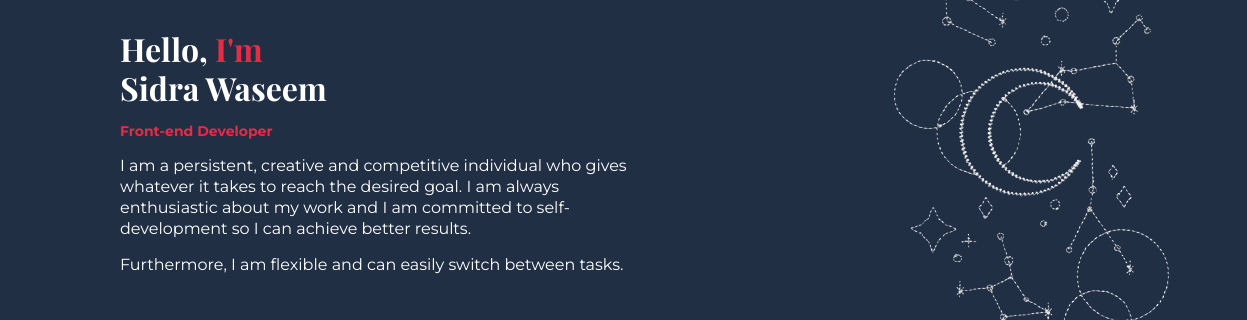
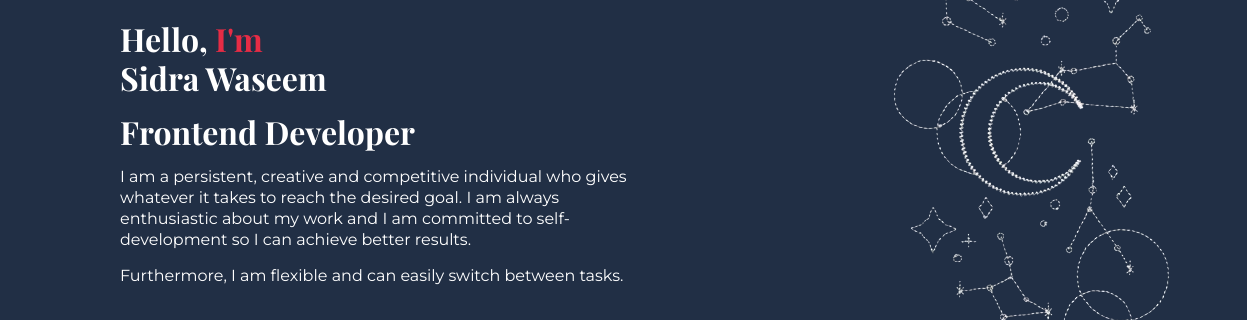
Before and after one commit to sidramwaseem/WE-Assignment, a plain HTML site: page index.html in a window 1280 px wide. Shown: the part 315-635 px from the top of the page, 0-1247 px from the left. Drawn offline with nearby package versions, Linux system fonts and the light colour scheme.

Commit message:
added anime.js

```diff
--- a/index.html
+++ b/index.html
@@ -19,6 +19,7 @@
     />
     <link rel="stylesheet" href="./style.css" />
     <title>Portfolio</title>
+    <script src="https://cdnjs.cloudflare.com/ajax/libs/animejs/2.0.2/anime.min.js"></script>
   </head>
   <body>
     <header>
@@ -56,7 +57,10 @@
             Hello, <span class="red">I'm</span>
             <span class="break"></span> Sidra Waseem
           </h1>
-          <h3 class="red">Front-end Developer</h3>
+          <h1 class="ml15">
+            <span class="word">Frontend</span>
+            <span class="word">Developer</span>
+          </h1>
           <p>
             I am a persistent, creative and competitive individual who gives
             whatever it takes to reach the desired goal. I am always
```
